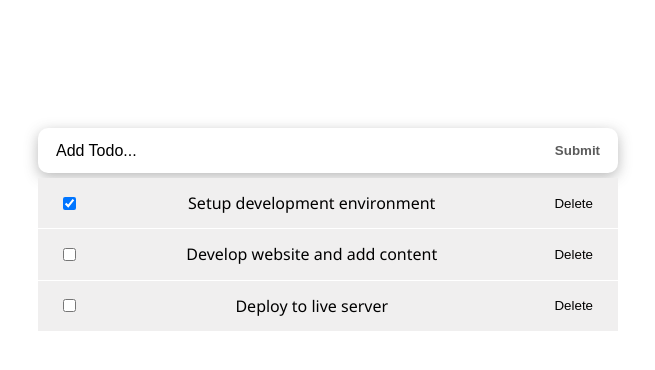
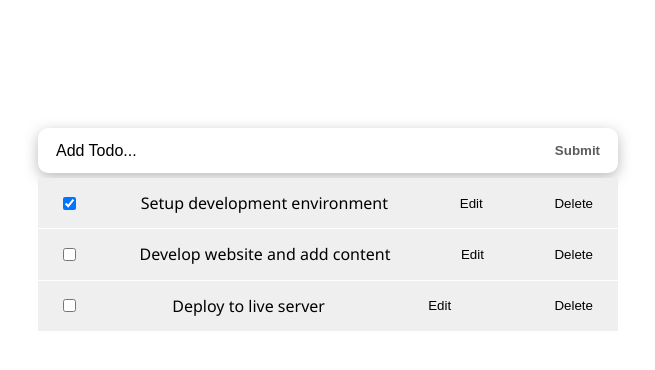
Before and after one commit to Mar12358/react-todo-app, a React (Create React App) app: page / in a window 1280 px wide. Shown: the top 370 px of the page, without its empty margins (312-967 px from the left). Built offline with nearby package versions, Linux system fonts and the light colour scheme.

Commit message:
Use useState to edit items

```diff
--- a/src/components/TodoItem.jsx
+++ b/src/components/TodoItem.jsx
@@ -1,17 +1,47 @@
 import styles from '../styles/TodoItem.module.css';
+import { useState } from 'react';
 
-const TodoItem = ({ itemProp, handleChange, delTodo }) => {
+const TodoItem = ({ itemProp, handleChange, delTodo, setUpdate  }) => {
+  const [editing, setEditing] = useState(false);
+  const handleEditing = () => {
+    setEditing(true);
+  };
+
+  let viewMode = {};
+  let editMode = {};
+
+  if (editing) {
+    viewMode.display = 'none';
+  } else {
+    editMode.display = 'none';
+  };
+
+  const handleUpdatedDone = (event) => {
+    if (event.key === 'Enter') {
+      setEditing(false);
+    }
+  };
+
   return (
     <li className={styles.item}>
-      <div className={styles.content}>
+      <div className={styles.content} style={viewMode}>
       <input
         type="checkbox"
         checked={itemProp.completed}
         onChange={() => handleChange(itemProp.id)}
       />
+      <button onClick={handleEditing}>Edit</button>
       <button onClick={() => delTodo(itemProp.id)}>Delete</button>
       {itemProp.title}
       </div>
+      <input
+      type="text"
+      value={itemProp.title}
+      className={styles.textInput}
+      style={editMode}
+      onChange={(e) => setUpdate(e.target.value, itemProp.id)}
+      onKeyDown={handleUpdatedDone}
+    />
     </li>
   );
 };
--- a/src/components/TodosList.jsx
+++ b/src/components/TodosList.jsx
@@ -1,6 +1,6 @@
 import TodoItem from "./TodoItem";
 
-const TodosList = ({ todosProps, handleChange, delTodo }) => {
+const TodosList = ({ todosProps, handleChange, delTodo, setUpdate }) => {
   return (
     <ul>
       {todosProps.map((todo) => (
@@ -9,6 +9,7 @@
           itemProp={todo}
           handleChange={handleChange}
           delTodo={delTodo}
+          setUpdate={setUpdate}
         />
       ))}
     </ul>
--- a/src/components/TodosLogic.jsx
+++ b/src/components/TodosLogic.jsx
@@ -54,10 +54,27 @@
     setTodos([...todos, newTodo]);
   };
 
+  const setUpdate = (updatedTitle, id) => {
+    setTodos(
+      todos.map((todo) => {
+        if (todo.id === id) {
+          todo.title = updatedTitle;
+        }
+        return todo;
+      })
+    );
+  };
+
+
   return (
     <div>
       <InputTodo addTodoItem={addTodoItem} />
-      <TodosList todosProps={todos} handleChange={handleChange} delTodo={delTodo}/>
+      <TodosList
+        todosProps={todos}
+        handleChange={handleChange}
+        delTodo={delTodo}
+        setUpdate={setUpdate}
+      />
     </div>
   );
 };
--- a/src/styles/TodoItem.module.css
+++ b/src/styles/TodoItem.module.css
@@ -24,3 +24,9 @@
   border: none;
   margin-left: 7px;
 }
+.textInput {
+  width: 100%;
+  padding: 10px;
+  border: 1px solid #dfdfdf;
+  outline: none;
+}
```
